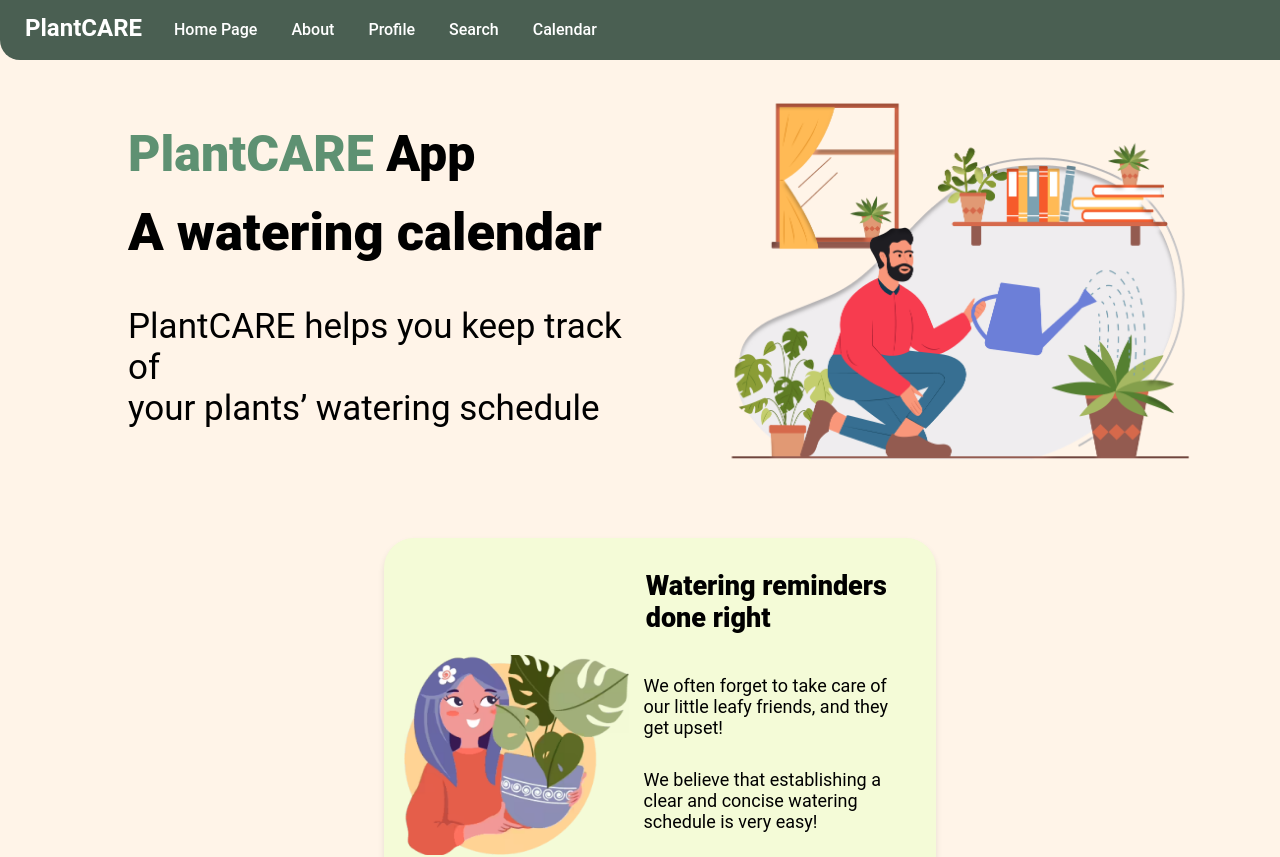
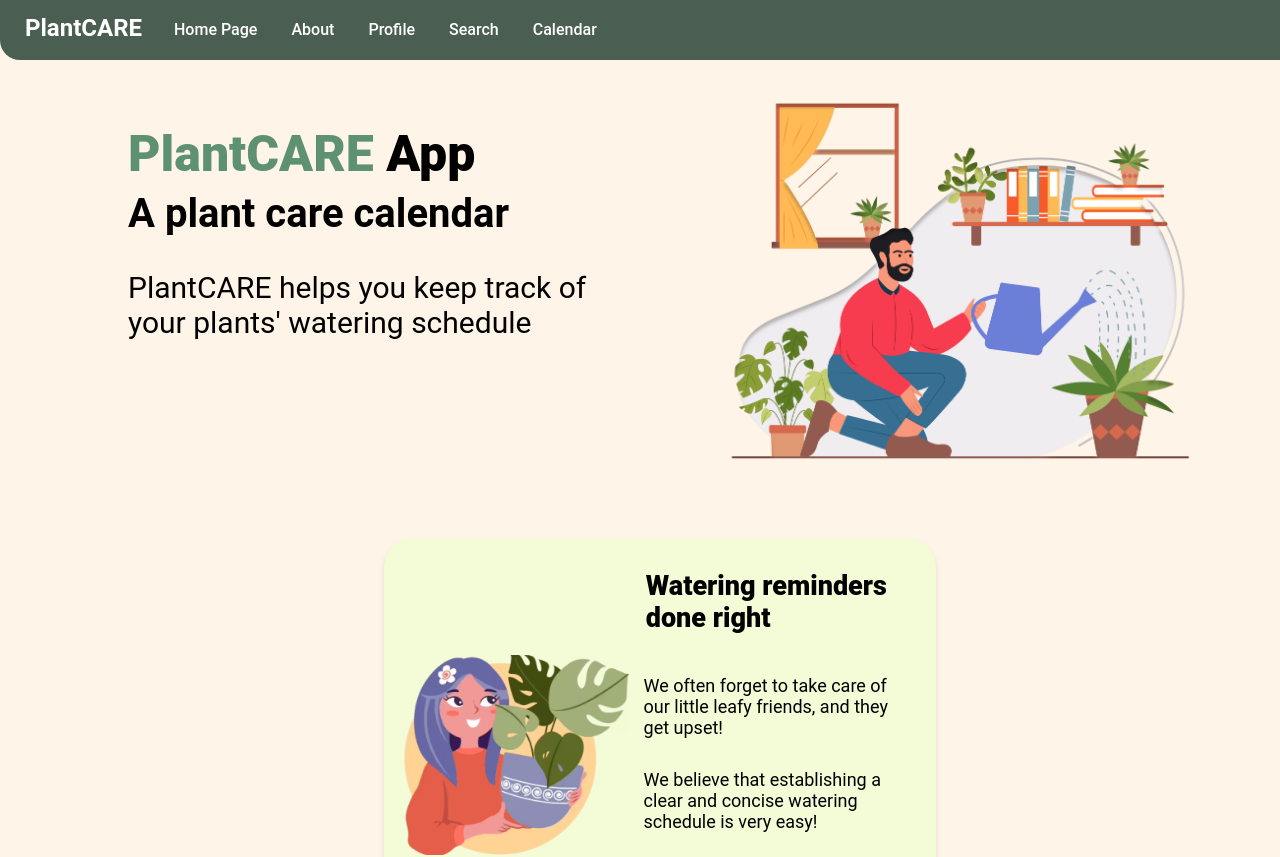
Before and after one commit to essence-666/fontend-project, a Next.js app: page /about in a window 1280 px wide. Shown: the top 857 px of the page. Built offline with nearby package versions, Linux system fonts and the light colour scheme.

Commit message:
fix about styles

```diff
--- a/src/app/about/page.tsx
+++ b/src/app/about/page.tsx
@@ -13,12 +13,9 @@ const aboutPage = () => {
                     <h1 className={styles.headText}>
                         PlantCARE <span>App</span>
                     </h1>
-                    <h2 className={styles.subHeadText}>A watering calendar</h2>
+                    <h2 className={styles.subHeadText}>A plant care calendar</h2>
                     <div className={styles.descriptionText}>
-                        PlantCARE helps you keep track of
-                    </div>
-                    <div className={styles.descriptionText}>
-                        your plants’ watering schedule
+                        PlantCARE helps you keep track of your plants' watering schedule
                     </div>
                 </div>
                 <div className={styles.imageContainer}>
--- a/src/app/styles/about.module.css
+++ b/src/app/styles/about.module.css
@@ -12,7 +12,7 @@
 }
 
 .aboutPageImage {
-    width: 50vw;
+    width: 40em;
     height: auto;
 }
 
@@ -29,20 +29,17 @@
 }
 
 .subHeadText {
-    font-weight: 900;
+    font-size: 40px;
+    font-weight: 600;
 }
 
 .descriptionText {
-    /** idk **/
+    font-size: 30px;
 }
 
 .imageContainer {
     display: flex;
     align-items: center;
-}
-
-.aboutPageImage {
-    height: auto;
 }
 
 .sticker {
```
